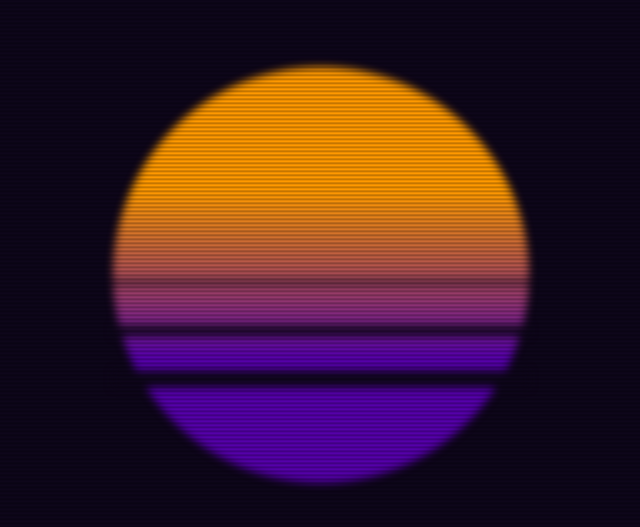
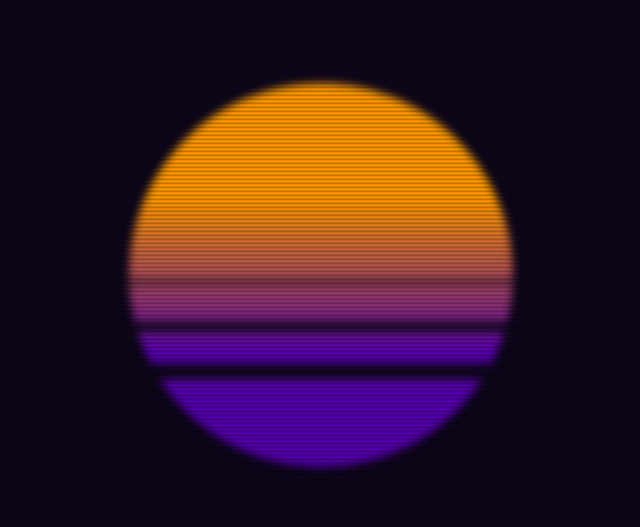
Before and after one commit to TheDustyBunny/thedustybunny.github.io, a plain HTML site: page index.html in a window 1280 px wide. Shown: the part 125-652 px from the top of the page, without its empty margins (319-959 px from the left). Drawn offline with Linux system fonts and the light colour scheme.

Commit message:
Update style.css

```diff
--- a/css/style.css
+++ b/css/style.css
@@ -1,6 +1,6 @@
 :root {
     --bg-color: #0e061a;
-    --sun-size: 26rem;
+    --sun-size: 30vw;
 }
 
 body {
```
